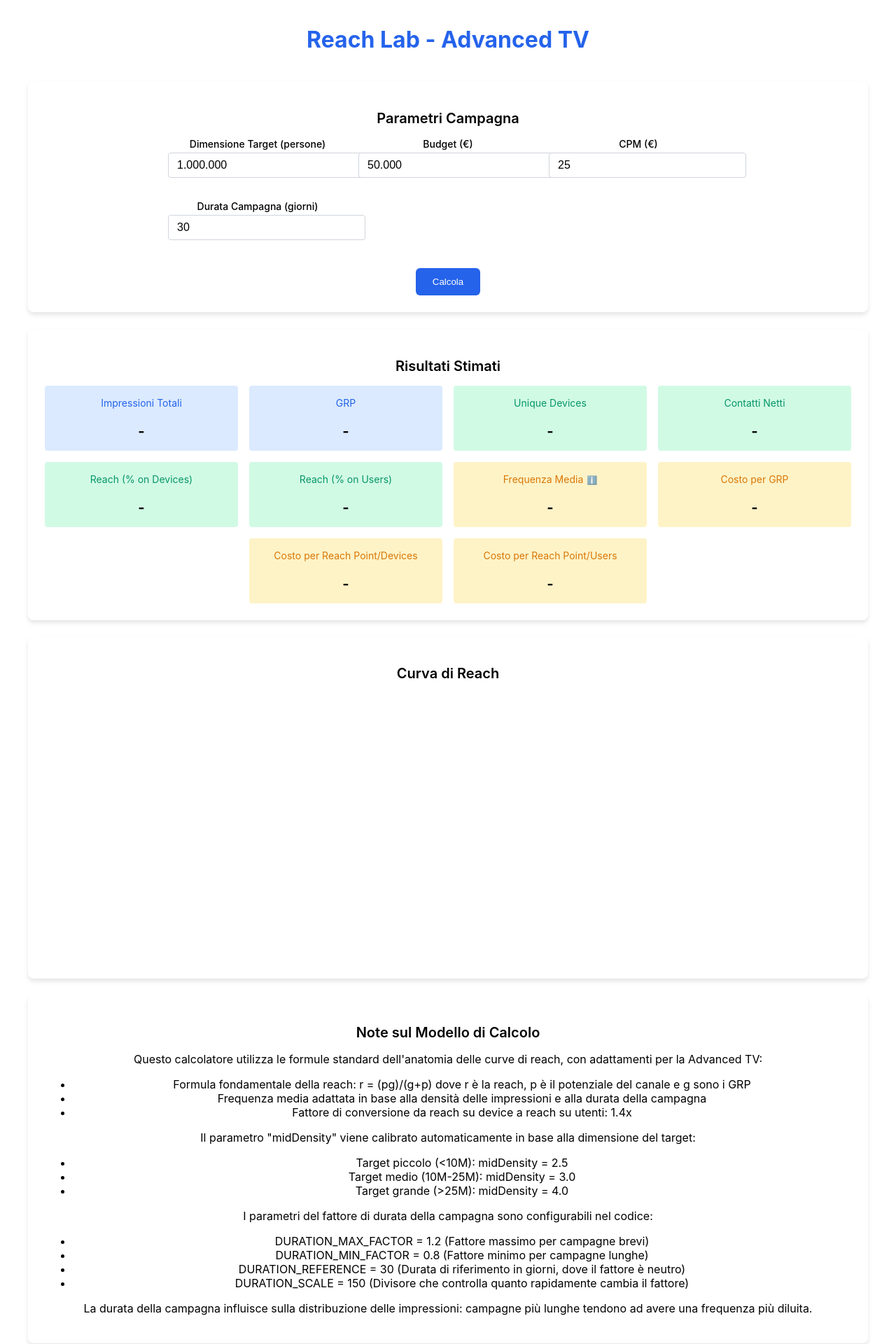
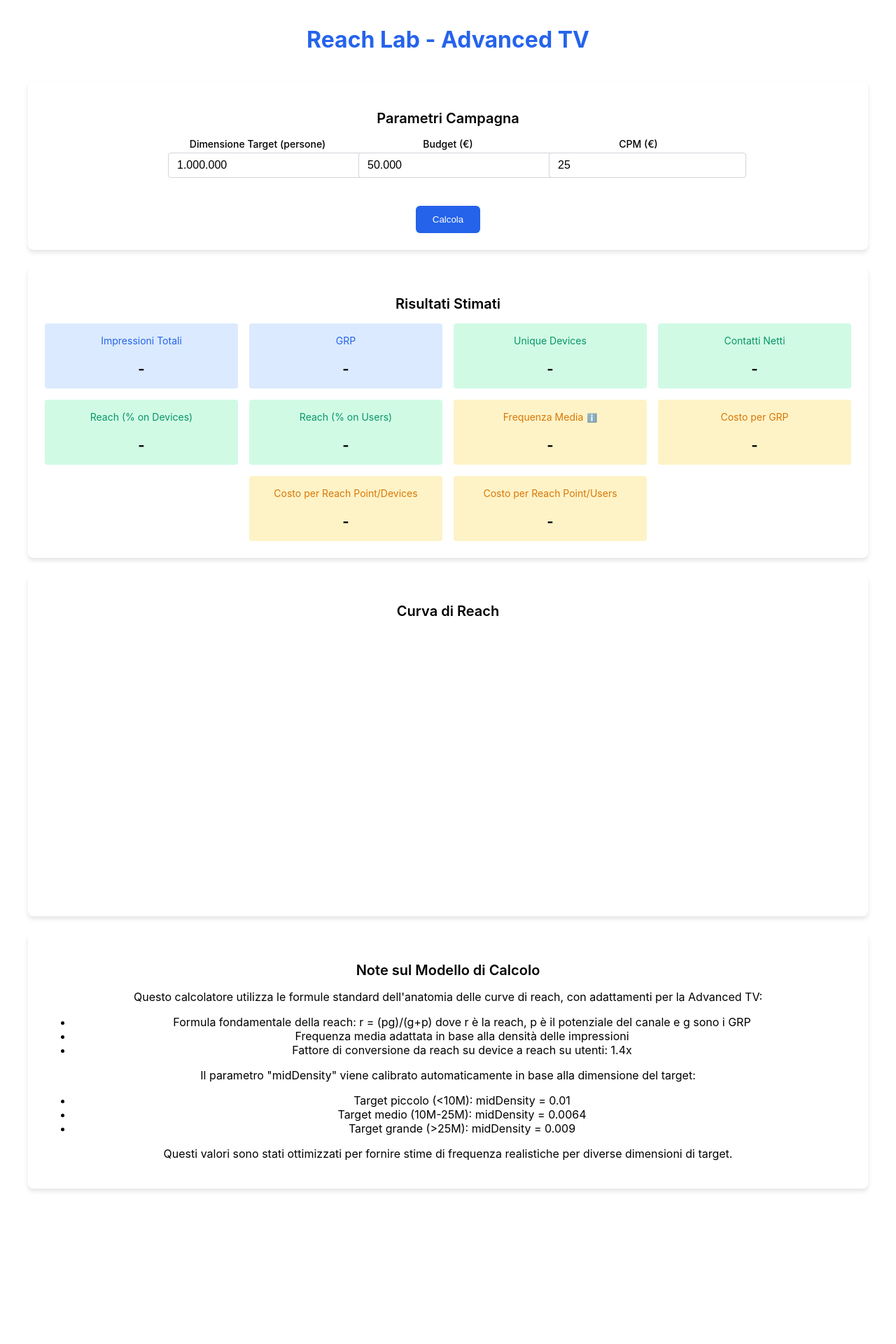
Before and after one commit to steprojects90/Reach-Lab, a React (Create React App) app: page / in a window 1280 px wide. Shown: the top 1920 px of the page at 70% size. After the commit the page ends 1714 px from the top, so only its background shows below. Built offline with nearby package versions, Linux system fonts and the light colour scheme.

Commit message:
Update ReachLab.jsx

```diff
--- a/src/ReachLab.jsx
+++ b/src/ReachLab.jsx
@@ -25,7 +25,6 @@ const ReachLab = () => {
   const [targetSize, setTargetSize] = useState('1.000.000');
   const [budget, setBudget] = useState('50.000');
   const [cpm, setCpm] = useState('25');
-  const [campaignDays, setCampaignDays] = useState(30); // Durata della campagna in giorni
 
   // Stati nascosti (non mostrati nell'UI ma usati nei calcoli)
   const [channelPotential] = useState(80);
@@ -90,12 +89,6 @@ const ReachLab = () => {
   // Funzione principale per il calcolo
   const calculateResults = () => {
     try {
-      // Parametri per il calcolo del fattore di durata
-      const DURATION_MAX_FACTOR = 1.2;  // Fattore massimo (campagne brevi)
-      const DURATION_MIN_FACTOR = 0.8;  // Fattore minimo (campagne lunghe)
-      const DURATION_REFERENCE = 30;    // Durata di riferimento in giorni
-      const DURATION_SCALE = 150;       // Divisore per il cambiamento del fattore
-
       // Ottieni i valori di input
       const targetSizeClean = targetSize.replace(/\./g, '');
       const targetSizeValue = parseInt(targetSizeClean, 10) || 1000000;
@@ -136,20 +129,14 @@ const ReachLab = () => {
         midDensity = 0.0064;
       } else {
         // Target grande
-        midDensity = 0.0090;
+        midDensity = 0.009;
       }
 
-      // Calcola il fattore di durata della campagna
-      // Campagne più lunghe tendono ad avere una distribuzione delle impressioni più diluita
-      const durationFactor = Math.min(DURATION_MAX_FACTOR,
-                                      Math.max(DURATION_MIN_FACTOR,
-                                              1 - (campaignDays - DURATION_REFERENCE) / DURATION_SCALE));
-
-      // Nuovo calcolo della frequenza usando solo la densità delle impressioni e la durata
+      // Nuovo calcolo della frequenza usando solo la densità delle impressioni
       const frequencyAdjustmentFactor = 1 + Math.log10(1 + impressionDensity / midDensity);
 
-      // Applica i fattori di aggiustamento alla frequenza standard
-      const finalFrequency = standardFrequency * frequencyAdjustmentFactor * durationFactor;
+      // Applica il fattore di aggiustamento alla frequenza standard
+      const finalFrequency = standardFrequency * frequencyAdjustmentFactor;
 
       // Ricalcola la reach in base alla frequenza adattata
       // Se f = g/r, allora r = g/f
@@ -396,21 +383,6 @@ const ReachLab = () => {
               className="form-input"
             />
           </div>
-
-          <div className="form-group">
-            <label htmlFor="campaignDays" className="form-label">
-              Durata Campagna (giorni)
-            </label>
-            <input
-              type="number"
-              id="campaignDays"
-              value={campaignDays}
-              onChange={(e) => setCampaignDays(parseInt(e.target.value) || 30)}
-              min="1"
-              max="365"
-              className="form-input"
-            />
-          </div>
         </div>
 
         <div style={{ textAlign: 'center', marginTop: '1.5rem' }}>
@@ -498,23 +470,16 @@ const ReachLab = () => {
         <p>Questo calcolatore utilizza le formule standard dell'anatomia delle curve di reach, con adattamenti per la Advanced TV:</p>
         <ul className="list">
           <li>Formula fondamentale della reach: r = (pg)/(g+p) dove r è la reach, p è il potenziale del canale e g sono i GRP</li>
-          <li>Frequenza media adattata in base alla densità delle impressioni e alla durata della campagna</li>
+          <li>Frequenza media adattata in base alla densità delle impressioni</li>
           <li>Fattore di conversione da reach su device a reach su utenti: 1.4x</li>
         </ul>
         <p>Il parametro "midDensity" viene calibrato automaticamente in base alla dimensione del target:</p>
         <ul className="list">
-          <li>Target piccolo (&lt;10M): midDensity = 2.5</li>
-          <li>Target medio (10M-25M): midDensity = 3.0</li>
-          <li>Target grande (&gt;25M): midDensity = 4.0</li>
+          <li>Target piccolo (&lt;10M): midDensity = 0.01</li>
+          <li>Target medio (10M-25M): midDensity = 0.0064</li>
+          <li>Target grande (&gt;25M): midDensity = 0.009</li>
         </ul>
-        <p>I parametri del fattore di durata della campagna sono configurabili nel codice:</p>
-        <ul className="list">
-          <li>DURATION_MAX_FACTOR = 1.2 (Fattore massimo per campagne brevi)</li>
-          <li>DURATION_MIN_FACTOR = 0.8 (Fattore minimo per campagne lunghe)</li>
-          <li>DURATION_REFERENCE = 30 (Durata di riferimento in giorni, dove il fattore è neutro)</li>
-          <li>DURATION_SCALE = 150 (Divisore che controlla quanto rapidamente cambia il fattore)</li>
-        </ul>
-        <p>La durata della campagna influisce sulla distribuzione delle impressioni: campagne più lunghe tendono ad avere una frequenza più diluita.</p>
+        <p>Questi valori sono stati ottimizzati per fornire stime di frequenza realistiche per diverse dimensioni di target.</p>
       </Card>
     </div>
   );
```
